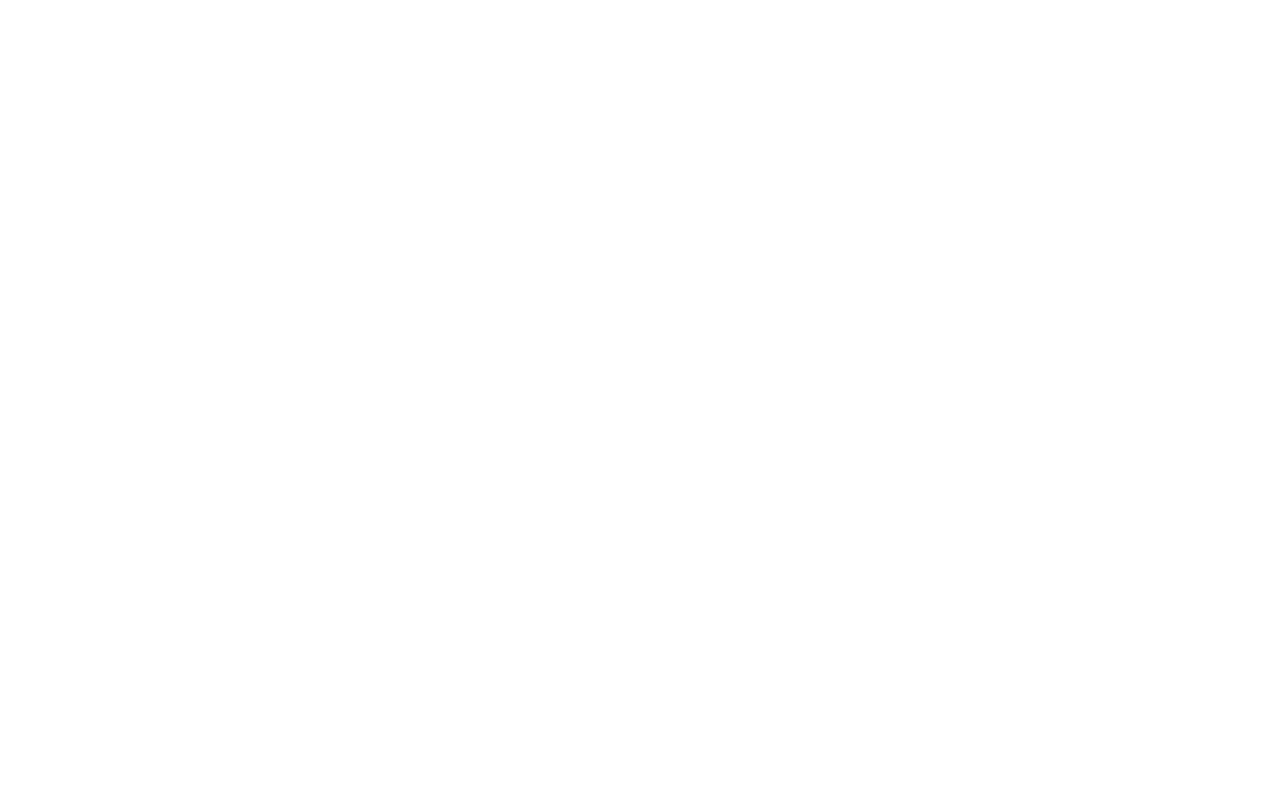
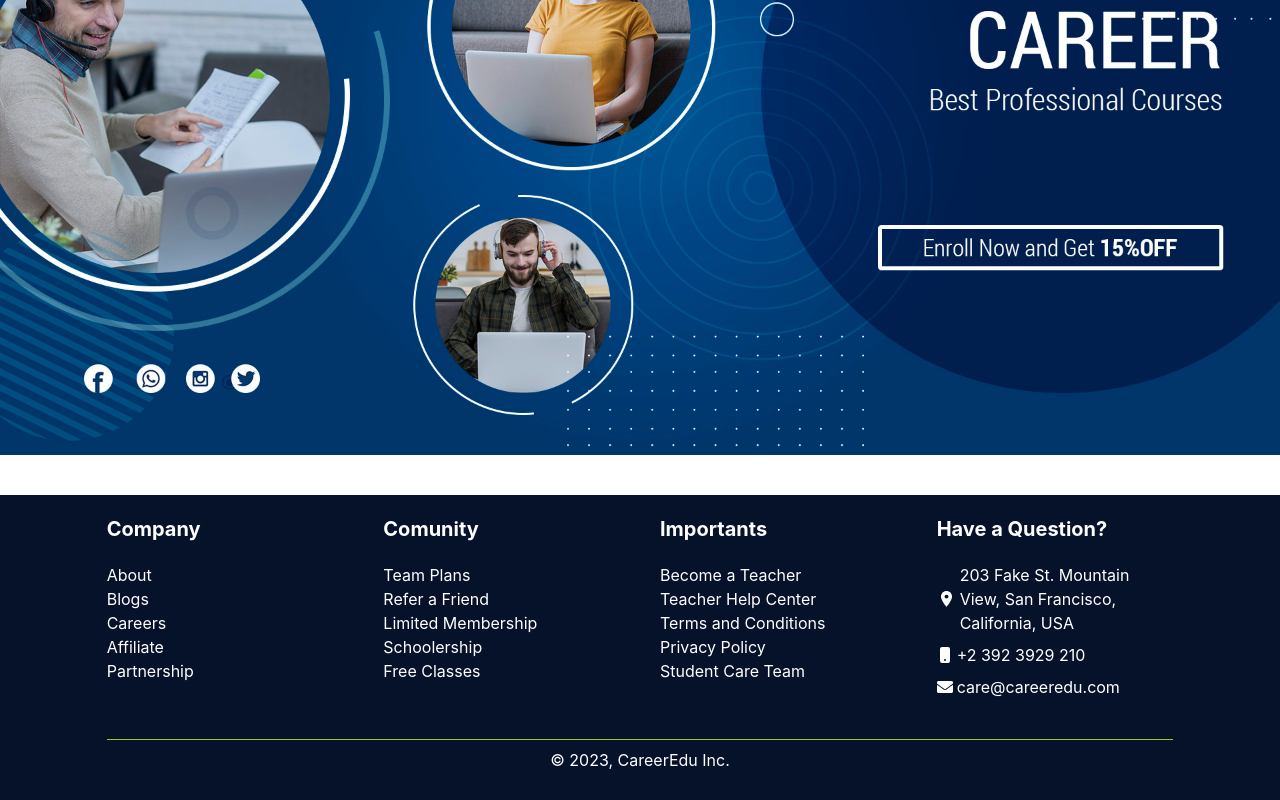
Before and after one commit to saadhossain/career-edu, a React (Create React App) app: page / in a window 1280 px wide. Shown: the part 321-1121 px from the top of the page. Before the commit the page ends 800 px from the top, so only its background shows below. Built offline with nearby package versions, Linux system fonts and the light colour scheme.

Commit message:
Home banner and Footer added

```diff
--- a/package.json
+++ b/package.json
@@ -10,6 +10,7 @@
     "daisyui": "^2.33.0",
     "react": "^18.2.0",
     "react-dom": "^18.2.0",
+    "react-icons": "^4.6.0",
     "react-router-dom": "^6.4.2",
     "react-scripts": "5.0.1",
     "web-vitals": "^2.1.4"
--- a/public/index.html
+++ b/public/index.html
@@ -1,5 +1,5 @@
 <!DOCTYPE html>
-<html lang="en">
+<html lang="en" data-theme="light">
   <head>
     <meta charset="utf-8" />
     <link rel="icon" href="%PUBLIC_URL%/career-edu.png" />
--- /dev/null
+++ b/src/Components/Footer/Footer.js
@@ -0,0 +1,63 @@
+import React from 'react';
+import {BsFillPhoneFill} from 'react-icons/bs'
+import { FaEnvelope } from 'react-icons/fa';
+import {MdLocationOn} from 'react-icons/md'
+import { Link } from 'react-router-dom';
+
+const Footer = () => {
+    return (
+        <div className='bg-eduhf text-white py-5 mt-10'>
+            <div className='md:w-10/12 mx-auto'>
+                <section className='grid grid-cols-2 md:grid-cols-4 justify-between gap-5 md:gap-10 ml-10 md:ml-0'>
+                    {/* Compnay information */}
+                    <div>
+                        <h4 className='text-xl font-bold'>Company</h4>
+                        <ul className='mt-2 md:mt-5'>
+                            <li>About</li>
+                            <li>Blogs</li>
+                            <li>Careers</li>
+                            <li>Affiliate</li>
+                            <li>Partnership</li>
+                        </ul>
+                    </div>
+                    <div>
+                        <h4 className='text-xl font-bold'>Comunity</h4>
+                        <ul className='mt-2 md:mt-5'>
+                            <li>Team Plans</li>
+                            <li>Refer a Friend</li>
+                            <li>Limited Membership</li>
+                            <li>Schoolership</li>
+                            <li>Free Classes</li>
+                        </ul>
+                    </div>
+                    <div>
+                        <h4 className='text-xl font-bold'>Importants</h4>
+                        <ul className='mt-2 md:mt-5'>
+                            <li>Become a Teacher</li>
+                            <li>Teacher Help Center</li>
+                            <li>Terms and Conditions</li>
+                            <li>Privacy Policy</li>
+                            <li>Student Care Team</li>
+                        </ul>
+                    </div>
+                    {/* Contact section */}
+                    <div>
+                        <h1 className='text-xl font-bold'>Have a Question?</h1>
+                        <div className='my-5'>
+                            <ul>
+                                <li className='flex items-center gap-1 mb-2'><MdLocationOn className='w-10 h-10' /><Link>203 Fake St. Mountain View, San Francisco, California, USA</Link></li>
+                                <li className='flex items-center gap-1 mb-2'><BsFillPhoneFill /><Link>+2 392 3929 210</Link></li>
+                                <li className='flex items-center gap-1 mb-2'><FaEnvelope /><Link>care@careeredu.com</Link></li>
+                            </ul>
+                        </div>
+                    </div>
+                </section>
+                <section className='border-t border-edu mt-5 text-center'>
+                    <p className='py-2'>&copy; 2023, CareerEdu Inc.</p>
+                </section>
+            </div>
+        </div>
+    );
+};
+
+export default Footer;
--- a/src/Components/Home/Home.js
+++ b/src/Components/Home/Home.js
@@ -1,9 +1,9 @@
 import React from 'react';
-
+import homeBanner from '../../assests/career-eud-home-banner.jpg'
 const Home = () => {
     return (
         <div>
-            <h1>Home Page</h1>
+            <img src={homeBanner} alt='Home Banner' className='max-h-screen w-full'/>
         </div>
     );
 };
--- a/src/Layout/Main.js
+++ b/src/Layout/Main.js
@@ -1,12 +1,13 @@
 import React from 'react';
 import Header from '../Components/Header/Header'
 import { Outlet } from 'react-router-dom';
-
+import Footer from '../Components/Footer/Footer'
 const Main = () => {
     return (
         <div>
             <Header></Header>
             <Outlet></Outlet>
+            <Footer></Footer>
         </div>
     );
 };
```
Also changed, not shown: src/assests/career-eud-home-banner.jpg (added), 1 other file (tests, documents, lock files or other folders).
